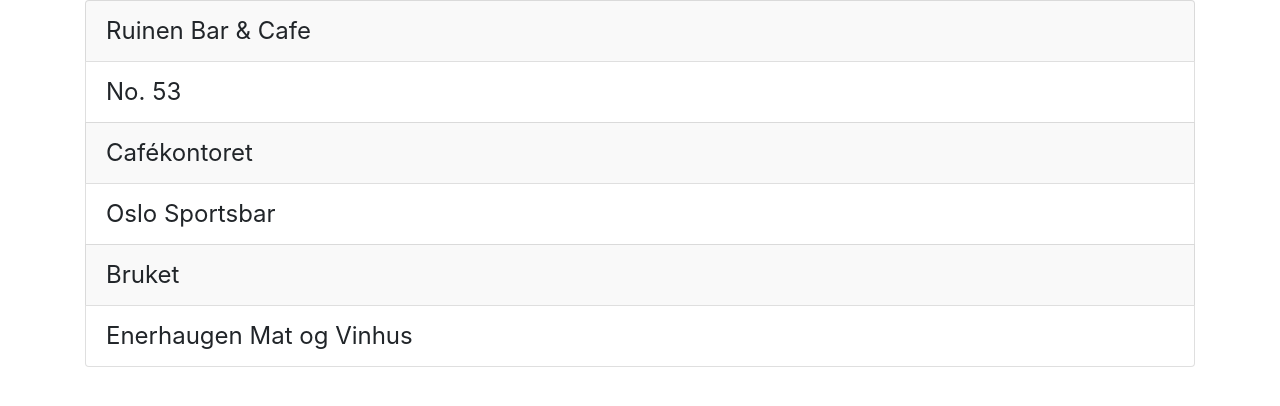
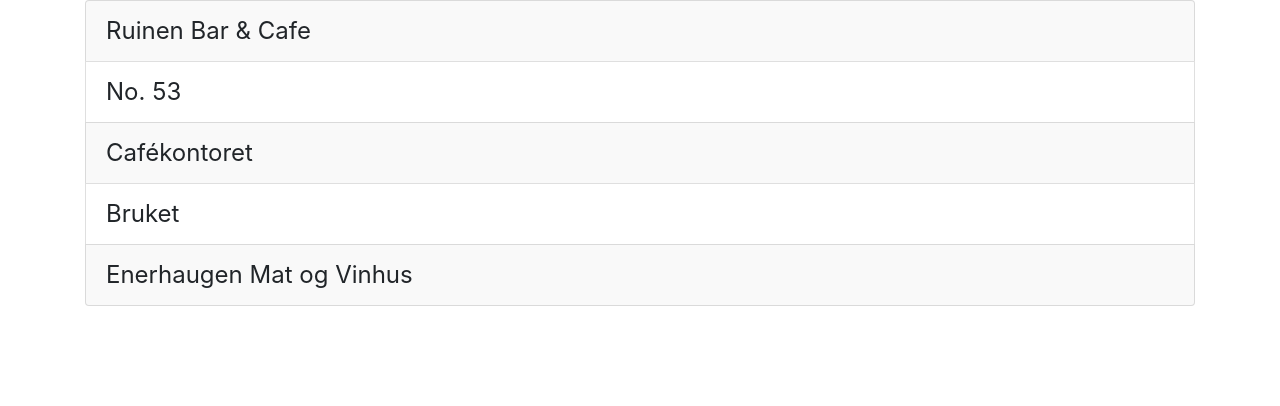
Before and after one commit to kusma/tom-waits, a Jekyll site: the page built from index.md, in a window 1280 px wide. Shown: the top 406 px of the page. Built offline with Jekyll 4.4.1, drawn with Linux system fonts in a browser that asks for light colours.

Commit message:
Update bars.yml

```diff
--- a/_data/bars.yml
+++ b/_data/bars.yml
@@ -1,6 +1,5 @@
 - Ruinen Bar & Cafe
 - No. 53
 - Cafékontoret
-- Oslo Sportsbar
 - Bruket
 - Enerhaugen Mat og Vinhus
```
